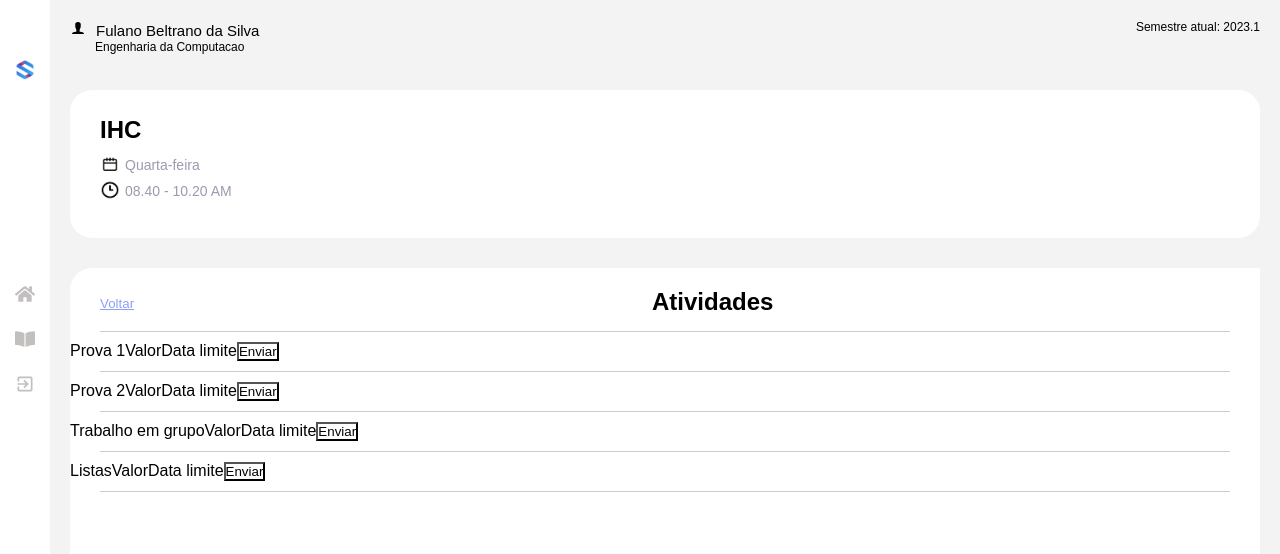
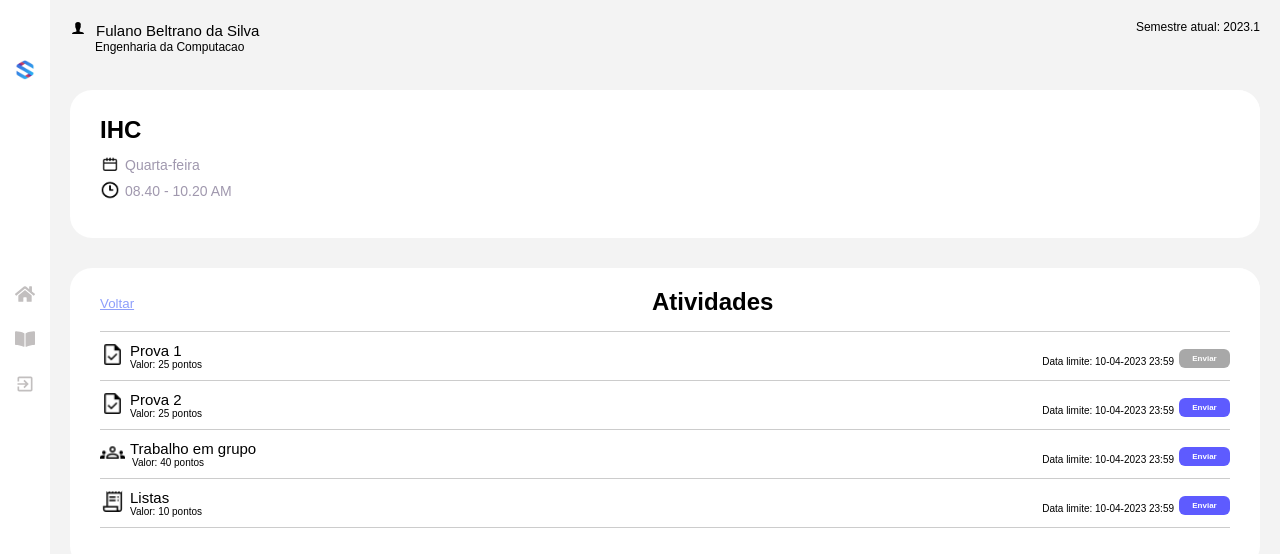
Before and after one commit to victorluizskt/ihc-sigaa-2.0-frontend, a React (Create React App) app: page /disciplina in a window 1280 px wide. Shown: the top 554 px of the page. Built offline with nearby package versions, Linux system fonts and the light colour scheme.

Commit message:
screen about discipline finish

```diff
--- a/src/pages/Discipline/index.jsx
+++ b/src/pages/Discipline/index.jsx
@@ -1,11 +1,16 @@
 import Navbar from "../../components/Navbar";
 import Sidebar from "../../components/Sidebar/Sidebar";
 import DisciplineHeader from "../../components/DisciplineHeader";
+import Task from '../../assets/task.png';
+import Group from '../../assets/group.png';
+import List from '../../assets/list.png';
 import {
     Card,
     Line,
     TitlePage,
-    Button ,
+    Button,
+    Image,
+    ButtonSend
 } from './styled';
 
 const Discipline = () => {
@@ -13,33 +18,61 @@ const Discipline = () => {
         <Sidebar>
             <Navbar />
             <DisciplineHeader />
-            <Card height="418px" marginTop="30px">
-                <div style={{ display: 'grid', gridTemplateColumns: '45% 50%', paddingTop: '20px', marginLeft: '30px'}}>
+            <Card height="300px" marginTop="30px">
+                <div style={{ display: 'grid', gridTemplateColumns: '45% 50%', paddingTop: '20px', marginLeft: '30px', borderRadius: '22px'}}>
                     <a href="/about">
                         <Button>Voltar</Button>
                     </a>
                     <TitlePage>Atividades</TitlePage>
                 </div>
                 <Line />
-                <span>Prova 1</span>
-                <span>Valor</span>
-                <span>Data limite</span>
-                <button>Enviar</button>
+                <div style={{ display: 'grid', gridTemplateColumns: '60px 25% 65% auto', marginRight: '30px'}}>
+                    <Image src={Task} alt="student-task"/>
+                    <div style={{ display: 'grid' }}>
+                        <span style={{ fontSize: '15px' }}>Prova 1</span>
+                        <span style={{ fontSize: '10px' }}>Valor: 25 pontos</span>
+                    </div>
+                    <span style={{ textAlign: 'end', fontSize: '10px', paddingTop: '14px' }}>Data limite: 10-04-2023 23:59</span>
+                    <div style={{ paddingTop: '7px', display: 'flex', flexDirection: 'row-reverse'}}>
+                        <ButtonSend>Enviar</ButtonSend>
+                    </div>
+                </div>
                 <Line />
-                <span>Prova 2</span>
-                <span>Valor</span>
-                <span>Data limite</span>
-                <button>Enviar</button>
+                <div style={{ display: 'grid', gridTemplateColumns: '60px 25% 65% auto', marginRight: '30px'}}>
+                    <Image src={Task} alt="student-task"/>
+                    <div style={{ display: 'grid' }}>
+                        <span style={{ fontSize: '15px' }}>Prova 2</span>
+                        <span style={{ fontSize: '10px' }}>Valor: 25 pontos</span>
+                    </div>
+                    <span style={{ textAlign: 'end', fontSize: '10px', paddingTop: '14px' }}>Data limite: 10-04-2023 23:59</span>
+                    <div style={{ paddingTop: '7px', display: 'flex', flexDirection: 'row-reverse'}}>
+                        <ButtonSend background="#5E5BFF;">Enviar</ButtonSend>
+                    </div>
+                </div>
                 <Line />
-                <span>Trabalho em grupo</span>
-                <span>Valor</span>
-                <span>Data limite</span>
-                <button>Enviar</button>
+                <div style={{ display: 'grid', gridTemplateColumns: '60px 25% 65% auto', marginRight: '30px'}}>
+                    <Image src={Group} alt="student-task"/>
+                    <div style={{ display: 'grid' }}>
+                        <span style={{ fontSize: '15px' }}>Trabalho em grupo</span>
+                        <span style={{ fontSize: '10px', marginLeft: '2px' }}>Valor: 40 pontos</span>
+                    </div>
+                    <span style={{ textAlign: 'end', fontSize: '10px', paddingTop: '14px' }}>Data limite: 10-04-2023 23:59</span>
+                    <div style={{ paddingTop: '7px', display: 'flex', flexDirection: 'row-reverse'}}>
+                        <ButtonSend background="#5E5BFF;">Enviar</ButtonSend>
+                    </div>
+                </div>
                 <Line />
-                <span>Listas</span>
-                <span>Valor</span>
-                <span>Data limite</span>
-                <button>Enviar</button>
+                <div style={{ display: 'grid', gridTemplateColumns: '60px 25% 65% auto', marginRight: '30px'}}>
+                    <Image src={List} alt="student-task"/>
+                    <div style={{ display: 'grid' }}>
+                        <span style={{ fontSize: '15px' }}>Listas</span>
+                        <span style={{ fontSize: '10px' }}>Valor: 10 pontos</span>
+                    </div>
+                    <span style={{ textAlign: 'end', fontSize: '10px', paddingTop: '14px' }}>Data limite: 10-04-2023 23:59</span>
+                    <div style={{ paddingTop: '7px', display: 'flex', flexDirection: 'row-reverse'}}>
+                        <ButtonSend background="#5E5BFF;">Enviar</ButtonSend>
+                    </div>
+                </div>
                 <Line />
             </Card>
         </Sidebar>
--- a/src/pages/Discipline/styled.js
+++ b/src/pages/Discipline/styled.js
@@ -37,3 +37,23 @@ export const Button = styled.button`
     margin-right: 10px;
     padding-top: 8px;
 `;
+
+export const Image = styled.img`
+    margin-bottom: -4px;
+    width: 25px;
+    height: 25px;
+    margin-left: 30px;
+`;
+
+export const ButtonSend = styled.button`
+    border-radius: 6px;
+    background: ${props => props.background ? props.background : "#A8A8A8"};
+    width: 51px;
+    height: 19px;
+    flex-shrink: 0;
+    border: none;
+    color: #FFF;
+    text-align: center;
+    font-size: 8px;
+    font-weight: 700;
+`;
```
